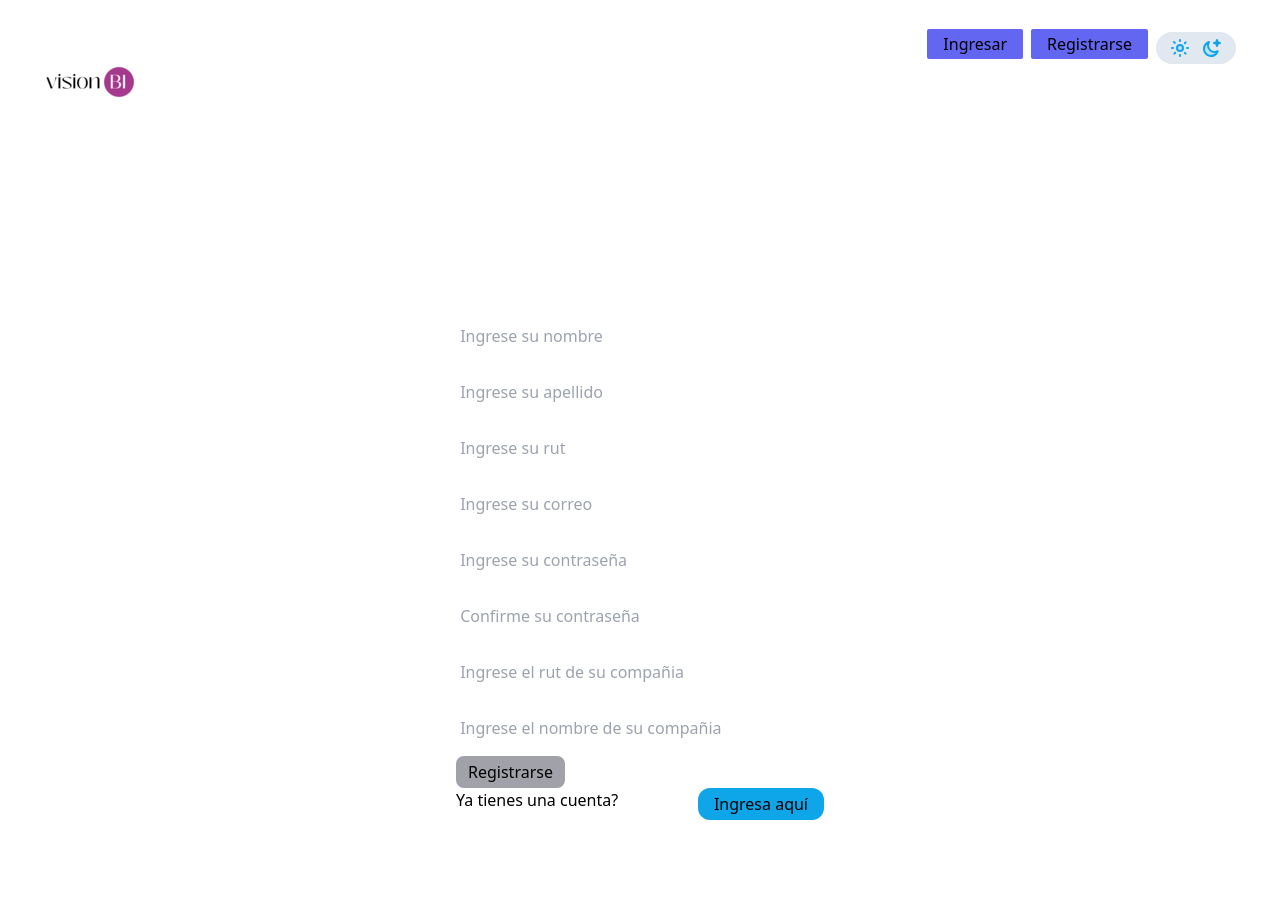
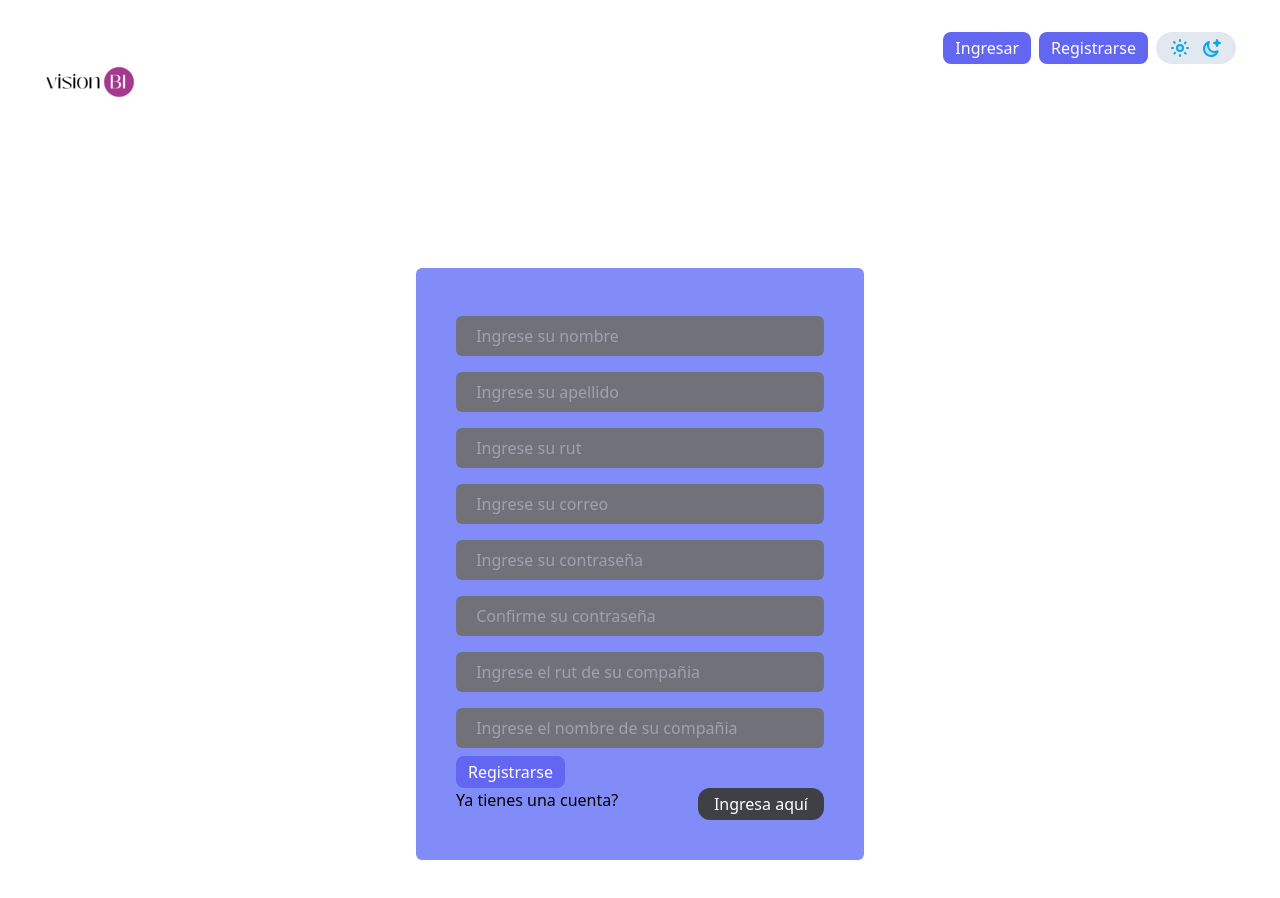
Before and after one commit to GhostXJD/VisionBi, a React (Vite) app in the folder client/: page /registro in a window 1280 px wide. Shown: the top 898 px of the page. Built offline with nearby package versions, Linux system fonts and the light colour scheme.

Commit message:
Correcion de fallo y juego de colores en register

```diff
--- a/client/src/components/Navbar.jsx
+++ b/client/src/components/Navbar.jsx
@@ -16,16 +16,19 @@ function Navbar() {
             <ul className="flex gap-x-2">
                 {isAuthenticated ? (
                     <>
-                        <li className='text-center px-3 py-1'>
+                        <li className='text-center px-9 py-1'>
                             Bienvenido {usuario.nombre}!
                         </li>
-                        <li className='bg-cyan-700 px-3 py-1 rounded-lg'>
+                        <li className='bg-cyan-700 px-3 py-1 rounded-lg h-8 text-white'>
                             <Link to='/perfil'>Perfil</Link>
                         </li>
 
                         {hasRole('admin') && (
                             <>
-                                <li className='bg-zinc-400 px-3 py-1 rounded-lg'>
+                                <li className='bg-lime-700 px-3 py-1 rounded-lg h-8 text-white'>
+                                    <Link to='/RegistrarUsuario'>Agregar usuario</Link>
+                                </li>
+                                <li className='bg-zinc-400 px-3 py-1 rounded-lg h-8 text-white'>
                                     <Link to='/ListarUsuarios'>Lista de usuarios</Link>
                                 </li>
                             </>
@@ -33,22 +36,22 @@ function Navbar() {
 
                         {hasRole('representante') && (
                             <>
-                                <li className='bg-lime-700 px-3 py-1 rounded-lg'>
+                                <li className='bg-lime-700 px-3 py-1 rounded-lg h-8 text-white'>
                                     <Link to='/RegistrarEmpleado'>Agregar empleado</Link>
                                 </li>
                             </>
                         )}
-                        <li className="bg-red-700 px-4 py-1 rounded-lg">
+                        <li className="bg-red-700 px-3 py-1 rounded-lg h-8 text-white">
                             <Link to='/' onClick={() => { logout(); }}>Cerrar Sesión</Link>
                         </li>
                     </>
                 ) : (
                     <>
-                        <li>
-                            <Link to='/login' className="bg-indigo-500 px-4 py-1 rounded-sm">Ingresar</Link>
+                        <li className="bg-indigo-500 px-3 py-1 rounded-lg h-8 text-white">
+                            <Link to='/login' >Ingresar</Link>
                         </li>
-                        <li>
-                            <Link to='/registro' className="bg-indigo-500 px-4 py-1 rounded-sm">Registrarse</Link>
+                        <li className="bg-indigo-500 px-3 py-1  h-8 rounded-lg text-white">
+                            <Link to='/registro' >Registrarse</Link>
                         </li>
                     </>
                 )}
--- a/client/src/pages/RegistroPage.jsx
+++ b/client/src/pages/RegistroPage.jsx
@@ -86,7 +86,7 @@ function RegistroPage() {
 
   return (
     <div className={`flex h-screen items-center justify-center bg-${theme === 'dark' ? 'dark' : ''}`}>
-      <div className={`max-w-md p-10 rounded-md bg-${theme === 'dark' ? 'zinc-800' : 'zinc-300'}`}>
+      <div className={`max-w-md p-10 rounded-md ${theme === 'dark' ? "bg-zinc-100" : "bg-indigo-400"}`}>
         {registroError.map((error, i) => (
           <div className='bg-red-500 p-2 text-white text-center my-2' key={i}>
             {error}
@@ -97,7 +97,7 @@ function RegistroPage() {
           <input
             type="text"
             {...register("nombre", { required: true })}
-          className='w-full bg-${theme === "dark" ? "dark" : ""}`} text-${theme === "dark" ? "dark" : ""}`} px4 py-2 rounded-md my-2'
+            className={`w-full px-4 py-2 rounded-md my-2 ${theme === "dark" ? "bg-zinc-300 text-black" : "bg-zinc-500 text-white"}`}
             placeholder=' Ingrese su nombre'
           />
           {errors.nombre && (
@@ -106,7 +106,7 @@ function RegistroPage() {
           <input
             type="text"
             {...register("apellido", { required: true })}
-          className='w-full bg-${theme === "dark" ? "dark" : ""}`} text-${theme === "dark" ? "dark" : ""}`} text-white px4 py-2 rounded-md my-2'
+            className={`w-full px-4 py-2 rounded-md my-2 ${theme === "dark" ? "bg-zinc-300 text-black" : "bg-zinc-500 text-white"}`}
             placeholder=' Ingrese su apellido'
           />
           {errors.apellido && (
@@ -116,7 +116,7 @@ function RegistroPage() {
           <input
             type="text"
             {...register("rut", { required: true })}
-          className='w-full bg-${theme === "dark" ? "dark" : ""}`} text-${theme === "dark" ? "dark" : ""}`} text-white px4 py-2 rounded-md my-2'
+            className={`w-full px-4 py-2 rounded-md my-2 ${theme === "dark" ? "bg-zinc-300 text-black" : "bg-zinc-500 text-white"}`}
             placeholder=' Ingrese su rut'
             onBlur={(e) => {
               const rutFormateado = formatearRut(e.target.value);
@@ -135,7 +135,7 @@ function RegistroPage() {
           <input
             type="email"
             {...register("correo", { required: true, pattern: { value: "([a-zA-Z0-9]([^ @&%$\\\/()=?¿!.,:;]?|\d?)+[a-zA-Z0-9][\.]){1,2}" } })}
-          className='w-full ${theme === "dark" ? "dark" : ""}`} text-${theme === "dark" ? "dark" : ""}`} text-white px4 py-2 rounded-md my-2'
+            className={`w-full px-4 py-2 rounded-md my-2 ${theme === "dark" ? "bg-zinc-300 text-black" : "bg-zinc-500 text-white"}`}
             placeholder=' Ingrese su correo'
           />
           {errors.correo && (
@@ -144,7 +144,7 @@ function RegistroPage() {
           <input
             type="password"
             {...register("password", { required: true })}
-          className='w-full bg-${theme === "dark" ? "dark" : ""}`} text-${theme === "dark" ? "dark" : ""}`} text-white px4 py-2 rounded-md my-2'
+            className={`w-full px-4 py-2 rounded-md my-2 ${theme === "dark" ? "bg-zinc-300 text-black" : "bg-zinc-500 text-white"}`}
             placeholder=' Ingrese su contraseña'
           />
           {errors.password && (
@@ -153,7 +153,7 @@ function RegistroPage() {
           <input
             type="password"
             {...register("confirmarPassword", { required: true, validate: value => value === watch('password') || "Las contraseñas no coinciden" })}
-          className='w-full bg-${theme === "dark" ? "dark" : ""}`} text-${theme === "dark" ? "dark" : ""}`} text-white px4 py-2 rounded-md my-2'
+            className={`w-full px-4 py-2 rounded-md my-2 ${theme === "dark" ? "bg-zinc-300 text-black" : "bg-zinc-500 text-white"}`}
             placeholder=' Confirme su contraseña'
           />
           {errors.confirmarPassword && (
@@ -166,22 +166,23 @@ function RegistroPage() {
           <input
             type="text"
             {...register("businessRut", { required: true })}
-          className='w-full bg-${theme === "dark" ? "dark" : ""}`} text-${theme === "dark" ? "dark" : ""}`} text-white px4 py-2 rounded-md my-2'
+            className={`w-full px-4 py-2 rounded-md my-2 ${theme === "dark" ? "bg-zinc-300 text-black" : "bg-zinc-500 text-white"}`}
             placeholder=' Ingrese el rut de su compañia'
           />
           <input
             type="text"
             {...register("businessName", { required: true })}
-          className='w-full bg-${theme === "dark" ? "dark" : ""}`} text-${theme === "dark" ? "dark" : ""}`} text-white px4 py-2 rounded-md my-2'
+            className={`w-full px-4 py-2 rounded-md my-2 ${theme === "dark" ? "bg-zinc-300 text-black" : "bg-zinc-500 text-white"}`}
             placeholder=' Ingrese el nombre de su compañia'
           />
+
           {errors.nombre && (
             <p className='text-red-500'>Se necesita nombre de compañia</p>
           )}
-        <button className='bg-zinc-400 px-3 py-1 rounded-lg' type="submit">Registrarse</button>
+          <button className='bg-indigo-500 px-3 py-1 rounded-lg text-white' type="submit">Registrarse</button>
         </form>
-      <p className='flex gap-x-2 justify-between text-${theme === "dark" ? "dark" : ""}`}'>
-        Ya tienes una cuenta? <Link to='/login' className='bg-sky-500 px-4 py-1 rounded-xl'>Ingresa aquí</Link>
+        <p className={`flex gap-x-2 justify-between ${theme === "dark" ? "text-black" : "text-black"}`}>
+          Ya tienes una cuenta? <Link to='/login' className={`px-4 py-1 rounded-xl ${theme === "dark" ? "bg-zinc-700 text-white" : "bg-zinc-700 text-white"}`}>Ingresa aquí</Link>
         </p>
       </div></div>
   );
```
Lines whose indentation alone changed are shown as unchanged.
